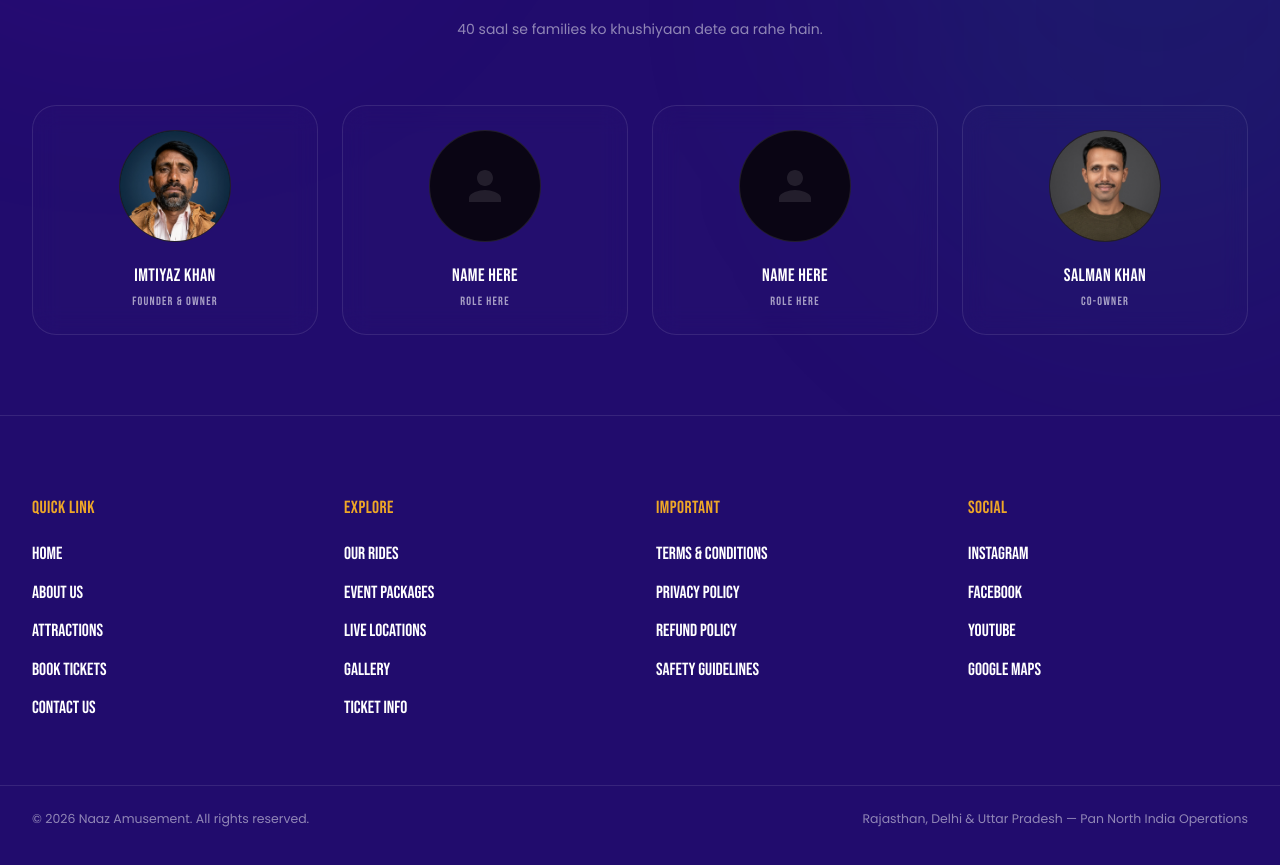
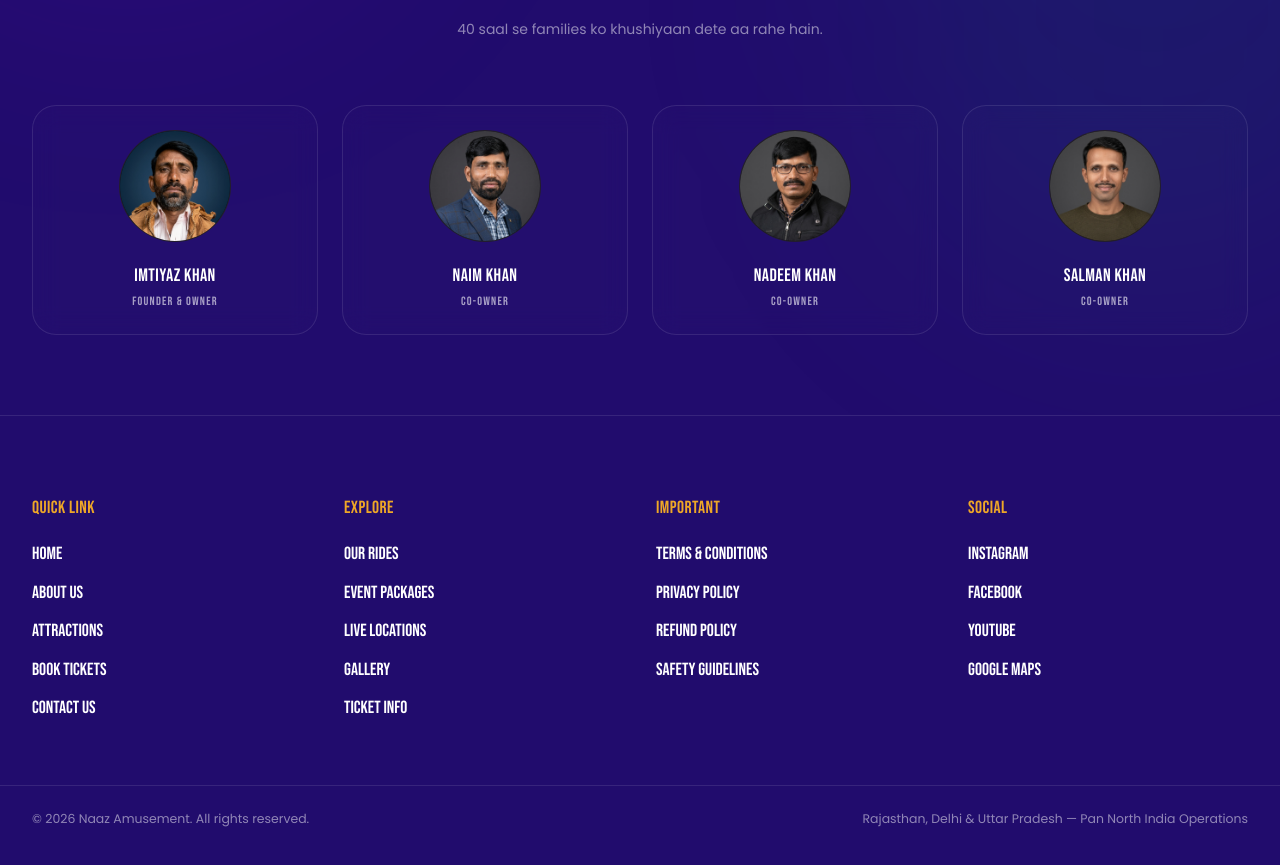
Before and after one commit to Muskankhan512/naaz-amusement-website, a Next.js app: page /about in a window 1280 px wide. Shown: the part 2063-2928 px from the top of the page. Built offline with nearby package versions, Linux system fonts and the light colour scheme; no server answers.

Commit message:
Add Nadeem Khan and Naim Khan photos to Family section with enhanced backgrounds

```diff
--- a/src/app/about/page.tsx
+++ b/src/app/about/page.tsx
@@ -221,8 +221,8 @@ export default function AboutPage() {
             <div className="mt-16 grid grid-cols-1 gap-6 sm:grid-cols-2 lg:grid-cols-4">
               {[
                 { name: "Imtiyaz Khan", role: "Founder & Owner", image: "/founder.png" },
-                { name: "Name Here", role: "Role Here", image: null },
-                { name: "Name Here", role: "Role Here", image: null },
+                { name: "Naim Khan", role: "Co-Owner", image: "/naim.png" },
+                { name: "Nadeem Khan", role: "Co-Owner", image: "/nadeem.png" },
                 { name: "Salman Khan", role: "Co-Owner", image: "/salman.png" }
               ].map((member, idx) => (
                 <motion.div
```
Also changed, not shown: public/nadeem.png (added), public/naim.png (added).
